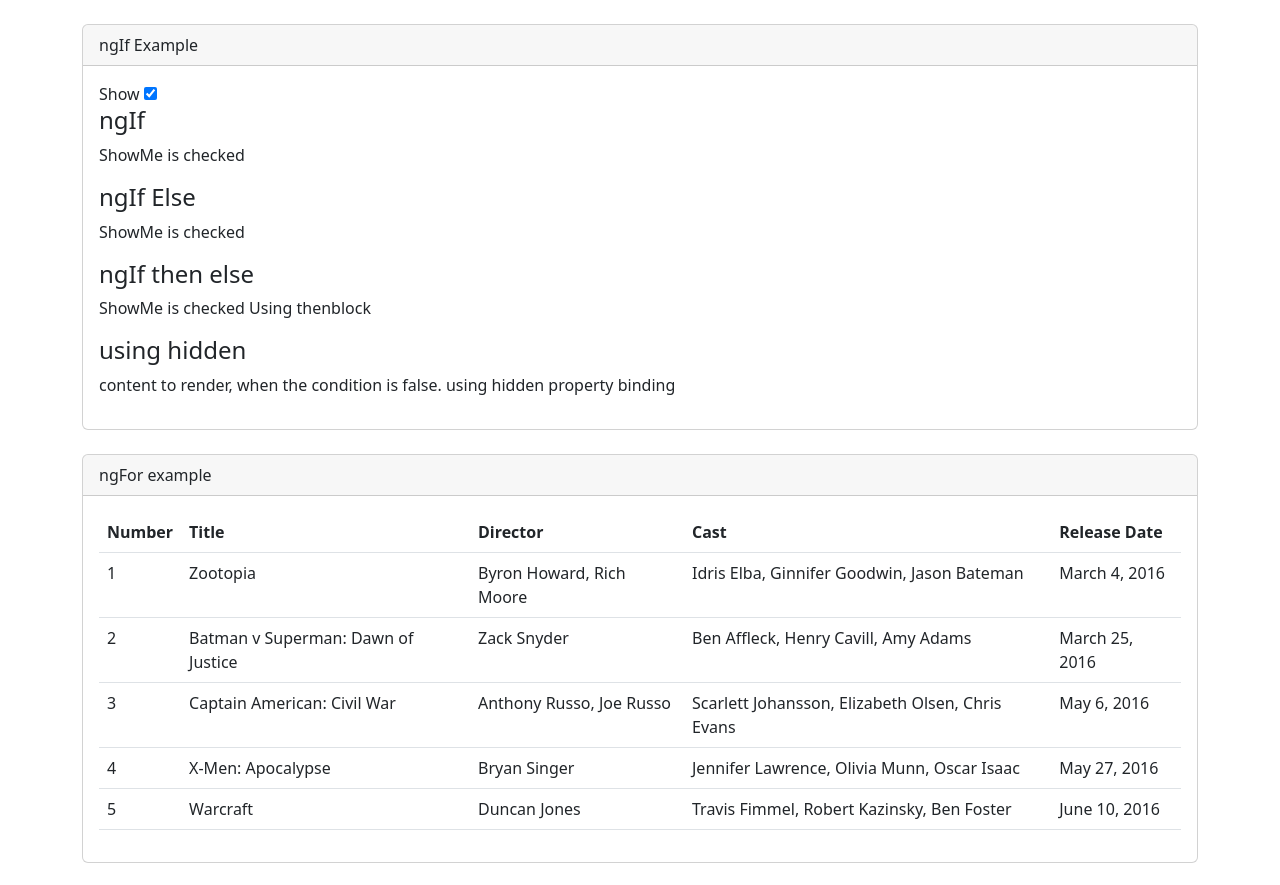
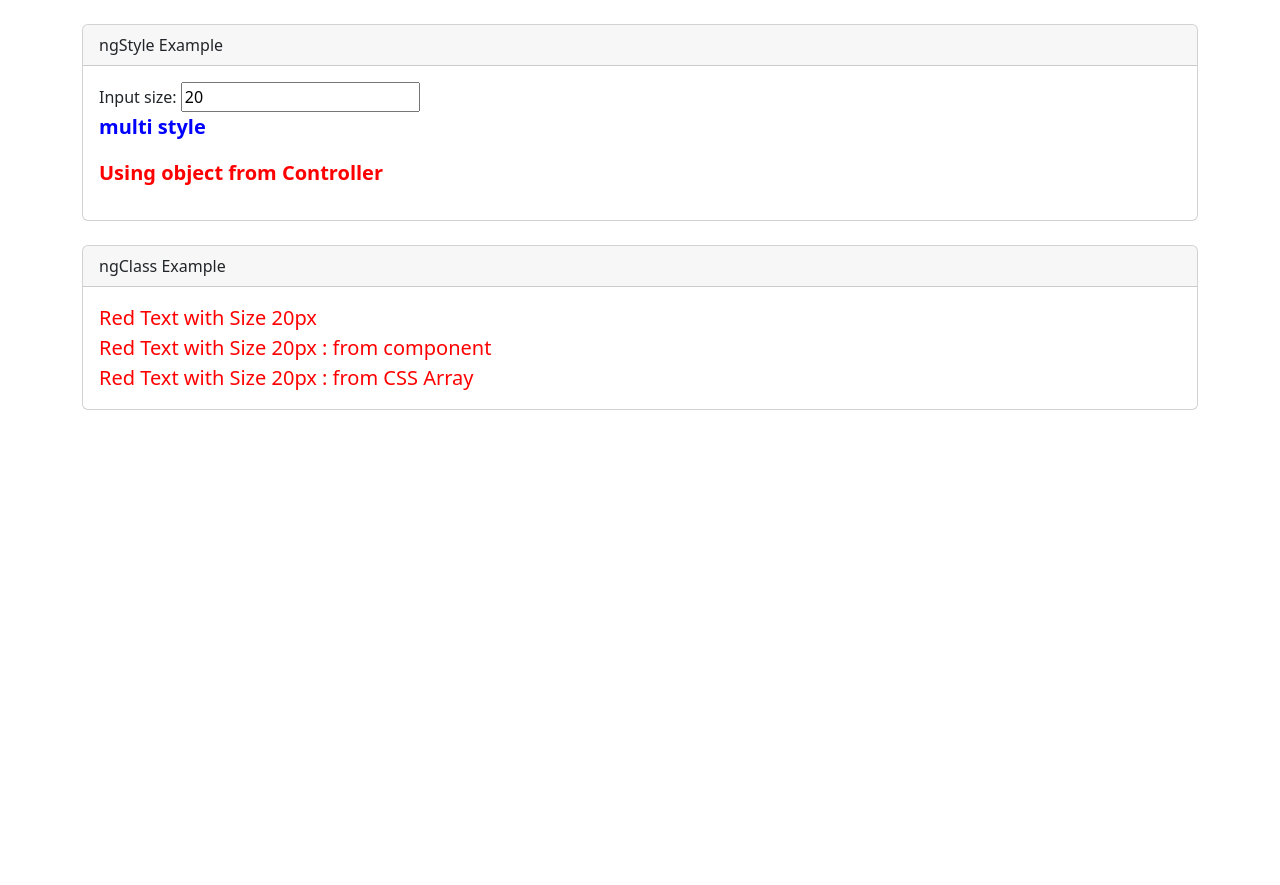
Before and after one commit to nguyetanhmyangel/angular-tutorial, an Angular app: page / in a window 1280 px wide. Shown: the top 885 px of the page. After the commit the page ends 800 px from the top, so only its background shows below. Built offline with nearby package versions, Linux system fonts and the light colour scheme.

Commit message:
attribute directive

```diff
--- a/src/app/app.component.css
+++ b/src/app/app.component.css
@@ -0,0 +1,2 @@
+.red { color: red; }
+.size20 { font-size: 20px; }
--- a/src/app/app.component.html
+++ b/src/app/app.component.html
@@ -2,107 +2,23 @@
   <br/>
   <div class='card'>
     <div class='card-header'>
-      ngIf Example
+      ngStyle Example
     </div>
     <div class="card-body">
-      Show <input type="checkbox" [(ngModel)]="showMe" />
-      <h4>ngIf </h4>
-
-      <p *ngIf="showMe">
-        ShowMe is checked
-      </p>
-      <p *ngIf="!showMe">
-        ShowMe is unchecked
-      </p>
-
-      <h4>ngIf Else</h4>
-
-      <p *ngIf="showMe; else elseBlock1">
-        ShowMe is checked
-      </p>
-
-      <ng-template #elseBlock1>
-        <p>ShowMe is unchecked Using elseBlock</p>
-      </ng-template>
-
-      <h4>ngIf then else</h4>
-
-      <p *ngIf="showMe; then thenBlock2 else elseBlock2">
-        This is not rendered
-      </p>
-
-      <ng-template #thenBlock2>
-        <p>ShowMe is checked Using thenblock</p>
-      </ng-template>
-
-      <ng-template #elseBlock2>
-        <p>ShowMe is unchecked Using elseBlock</p>
-      </ng-template>
-
-      <h4>using hidden </h4>
-
-      <p [hidden]="showMe">
-        content to render, when the condition is true using hidden property binding
-      </p>
-
-      <p [hidden]="!showMe">
-        content to render, when the condition is false. using hidden property binding
-      </p>
-    </div>
-  </div>
-  <br/>
-  <div class='card'>
-    <div class='card-header'>
-      ngFor example
-    </div>
-    <div class="card-body">
-      <div class='panel panel-primary'>
-        <div class='panel-heading'>
-        </div>
-
-        <div class='panel-body'>
-          <div class='table-responsive'>
-            <table class='table'>
-              <thead>
-                <tr>
-                  <th>Number</th>
-                  <th>Title</th>
-                  <th>Director</th>
-                  <th>Cast</th>
-                  <th>Release Date</th>
-                </tr>
-              </thead>
-              <tbody>
-                <tr *ngFor="let movie of movies;let i = index;">
-                  <td>{{i + 1}}</td>
-                  <td>{{movie.title}}</td>
-                  <td>{{movie.director}}</td>
-                  <td>{{movie.cast}}</td>
-                  <td>{{movie.releaseDate}}</td>
-                </tr>
-              </tbody>
-            </table>
-          </div>
-        </div>
-      </div>
-    </div>
-  </div>
-  <br/>
-  <div class='card'>
-    <div class='card-header'>
-      ngSwitch Example
-    </div>
-    <div class="card-body">
-      Input string : <input type='text' [(ngModel)]="num" />
-      <div [ngSwitch]="num">
-        <div *ngSwitchCase="'1'">One</div>
-        <div *ngSwitchCase="'2'">Two</div>
-        <div *ngSwitchCase="'3'">Three</div>
-        <div *ngSwitchCase="'4'">Four</div>
-        <div *ngSwitchCase="'5'">Five</div>
-        <div *ngSwitchDefault>This is Default</div>
-      </div>
+      Input size: <input type="text" [(ngModel)] = "size" />
+      <p [ngStyle]="{'color': 'blue', 'font-size': size + 'px', 'font-weight': 'bold'}">multi style</p>
+      <p [ngStyle]="styleClass">Using object from Controller</p>
     </div>
   </div>
   <br />
+  <div class='card'>
+    <div class='card-header'>
+      ngClass Example
+    </div>
+    <div class="card-body">
+      <div [ngClass]="{'red':true,'size20':true}">Red Text with Size 20px</div>
+      <div [ngClass]="cssStringVar">Red Text with Size 20px : from component</div>
+      <div [ngClass]="cssArray">Red Text with Size 20px  : from CSS Array</div>
+    </div>
+  </div>
 </div>
--- a/src/app/app.component.ts
+++ b/src/app/app.component.ts
@@ -8,46 +8,19 @@ import { Component, Input } from '@angular/core';
 })
 export class AppComponent {
   title: string = "tutorial";
-  showMe: boolean = true;
-  movies: Movie[] = [
-    {
-      title: 'Zootopia',
-      director: 'Byron Howard, Rich Moore',
-      cast: 'Idris Elba, Ginnifer Goodwin, Jason Bateman',
-      releaseDate: 'March 4, 2016',
-    },
-    {
-      title: 'Batman v Superman: Dawn of Justice',
-      director: 'Zack Snyder',
-      cast: 'Ben Affleck, Henry Cavill, Amy Adams',
-      releaseDate: 'March 25, 2016',
-    },
-    {
-      title: 'Captain American: Civil War',
-      director: 'Anthony Russo, Joe Russo',
-      cast: 'Scarlett Johansson, Elizabeth Olsen, Chris Evans',
-      releaseDate: 'May 6, 2016',
-    },
-    {
-      title: 'X-Men: Apocalypse',
-      director: 'Bryan Singer',
-      cast: 'Jennifer Lawrence, Olivia Munn, Oscar Isaac',
-      releaseDate: 'May 27, 2016',
-    },
-    {
-      title: 'Warcraft',
-      director: 'Duncan Jones',
-      cast: 'Travis Fimmel, Robert Kazinsky, Ben Foster',
-      releaseDate: 'June 10, 2016',
-    },
-  ];
-
-  @Input() num:number = 0;
+  size: string = '20';
+  styleClass: StyleClass = new StyleClass();
+  cssStringVar: string= 'red size20';
+  cssArray:string[]=['red','size20'];
 }
 
-class Movie {
-  title?: string;
-  director?: string;
-  cast?: string;
-  releaseDate?: string;
+class StyleClass {
+  'color': string= 'red';
+  'font-size.px': number= 20
+  'font-weight': string= 'bold';
 }
+
+class CssClass {
+  red: boolean= true;
+  size20: boolean= true;
+}
```
